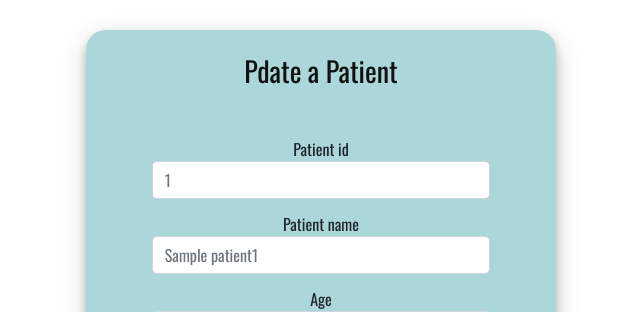
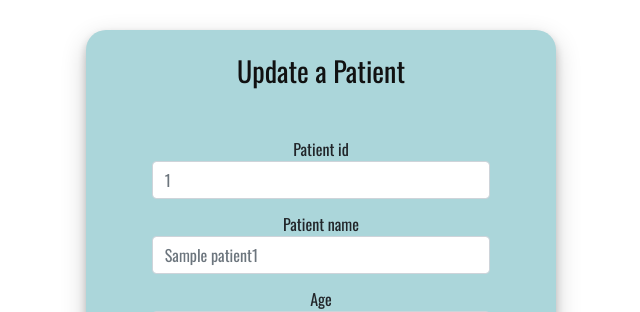
Before and after one commit to ayushgd/hms, a Python web app: template templates/update_patient2.html in a window 1280 px wide. Shown: the part 72-384 px from the top of the page, without its empty margins (319-959 px from the left). Run offline with Jinja, Linux system fonts and the light colour scheme; the template is opened without the code that fills it: most values are stand-ins (such as "Sample title", 1, 10 or a date in 2020); form fields are guessed from the names that the template uses; some libraries are stand-ins or nearby versions.

Commit message:
Corrected a typo

```diff
--- a/templates/update_patient2.html
+++ b/templates/update_patient2.html
@@ -8,7 +8,7 @@
 <div class="container login-container">
     <div>
         <div class="login-form-2 text-center">
-            <h3>Pdate a Patient</h3>
+            <h3>Update a Patient</h3>
             <form name="patient" method="POST" action={{url_for('delete_patient2')}} id="form1" novalidate>
                 {{form.hidden_tag()}}
 
```
